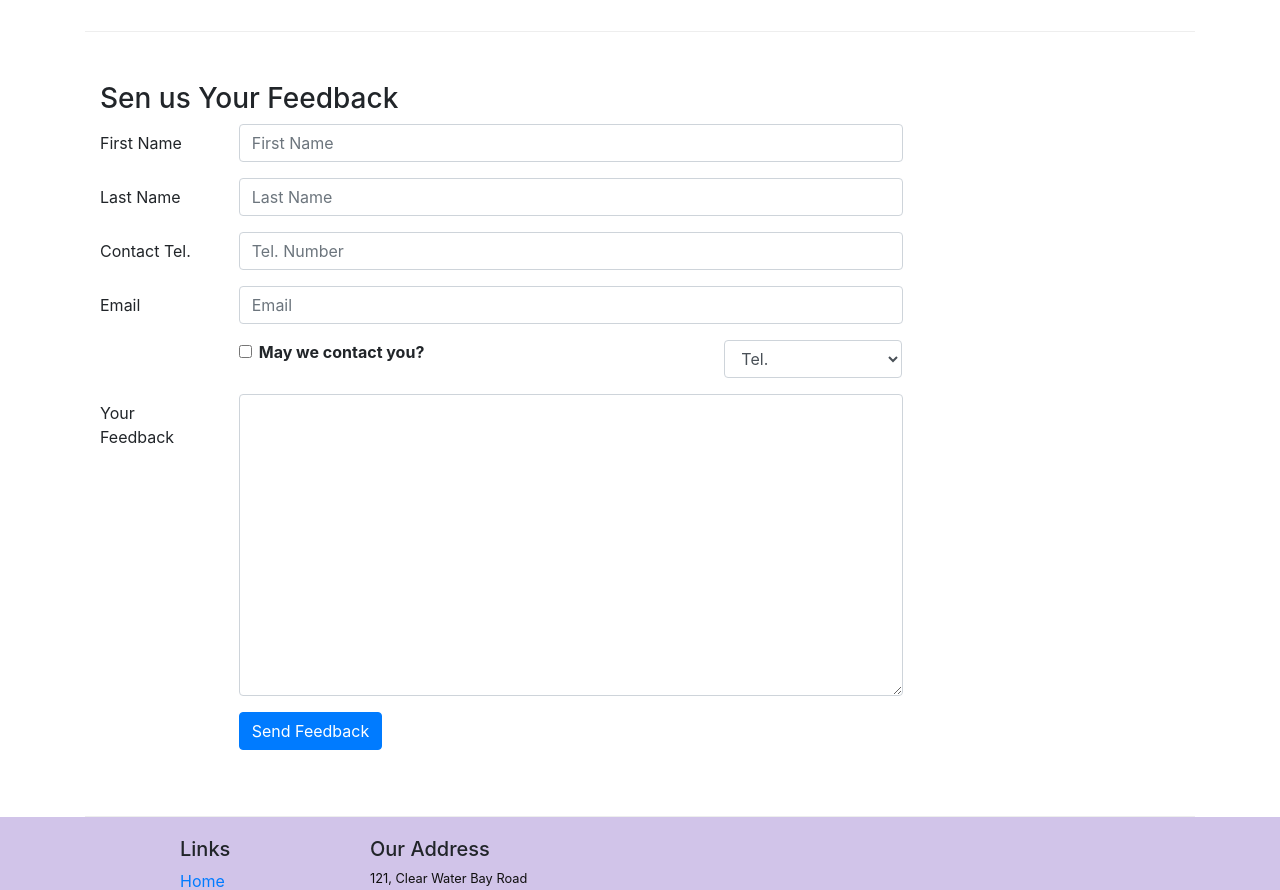
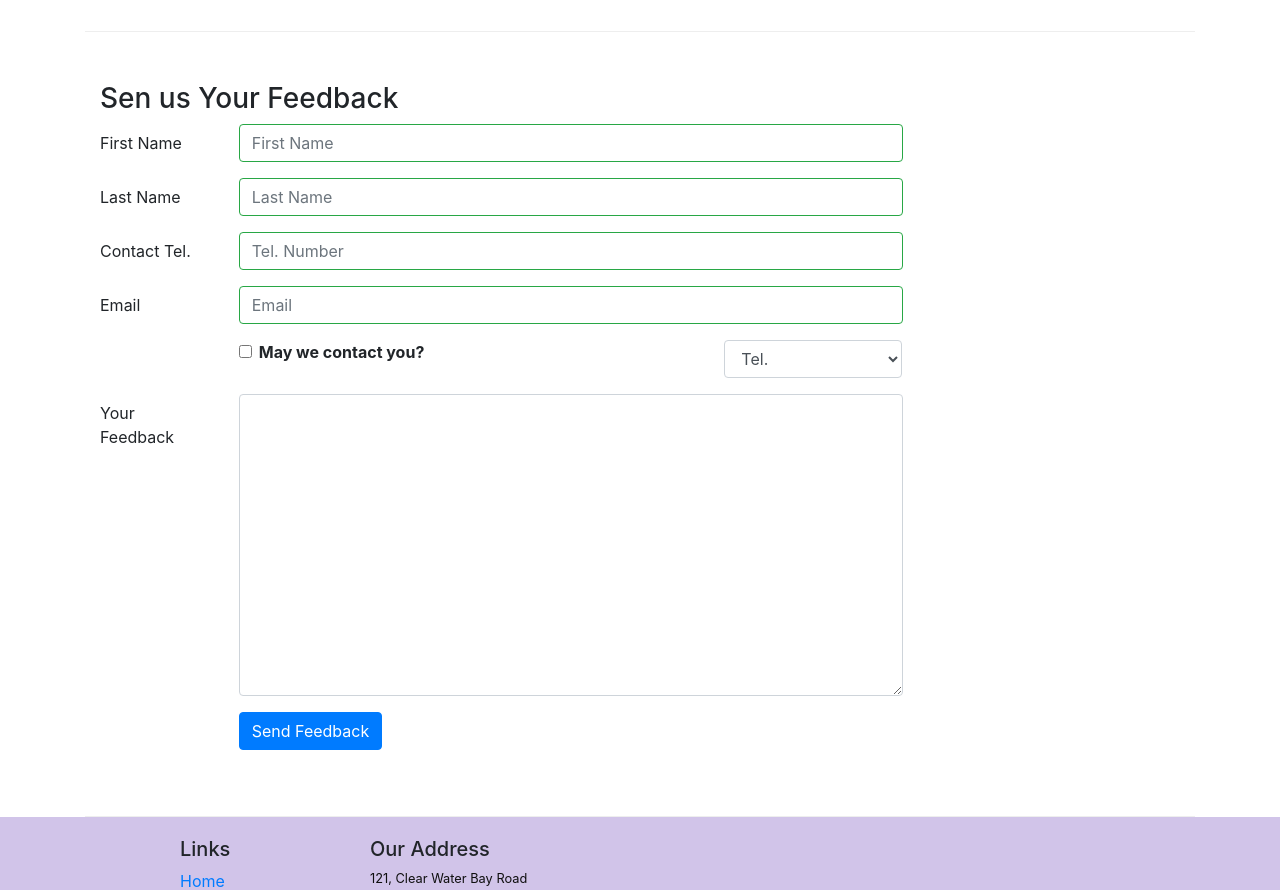
Before and after one commit to NicolasAponte/React, a React (Create React App) app: page /contactus in a window 1280 px wide. Shown: the part 840-1730 px from the top of the page. Built offline with nearby package versions, Linux system fonts and the light colour scheme.

Commit message:
Controlled Form Validation

```diff
--- a/src/components/ContactComponent.js
+++ b/src/components/ContactComponent.js
@@ -1,5 +1,5 @@
 import React, {Component} from 'react';
-import { Breadcrumb, BreadcrumbItem, Form,Button,FormGroup,Label,Input,Col } from 'reactstrap';
+import { Breadcrumb, BreadcrumbItem, Form,Button,FormGroup,Label,Input,Col, Row,FormFeedback } from 'reactstrap';
 import {Link} from 'react-router-dom';
 {/*Es necesario convertir el componente funcional en una clase componente
 para poder guardar el state del Form en el React Component*/}
@@ -17,14 +17,20 @@ class Contact extends Component {
             email: '',
             agree: false,
             contactType: 'Tel.',
-            message: ''
+            message: '',
+            touched: {
+                firstname: false,
+                lastname: false,
+                telnum: false,
+                email: false
+            }
         }
         this.handleSubmit = this.handleSubmit.bind(this);
         this.handleInputChange = this.handleInputChange.bind(this);
-
+        this.handleBlur = this.handleBlur.bind(this);
     }
 
-    handleInputChange(event) {
+    handleInputChange = (event) => {
         const target = event.target;
         const value = target.type === 'checkbox' ? target.checked : target.value;
         const name = target.name;
@@ -33,13 +39,52 @@ class Contact extends Component {
             [name]: value
         });
     }
-    handleSubmit(event) {
+    handleSubmit(event){
         console.log("Current State is:" +JSON.stringify(this.state));
         alert("Current State is:" +JSON.stringify(this.state));
         event.preventDefault();
     }
 
+    handleBlur = (field) => (evt) => {
+        this.setState({
+            touched: {...this.state.touched, [field]: true}
+        });
+    }
+
+    validate(firstname,lastname,telnum,email) {
+        const errors = {
+            firstname: '',
+            lastname:'',
+            telnum: '',
+            email: ''
+        };
+        if (this.state.touched.firstname && firstname.length < 3){
+            errors.firstname = 'First Name should be >= 3 characters';
+        }else if (this.state.touched.firstname && firstname.lenght > 10){
+            errors.firstname = 'First Name should be <= 10 characters';
+        }
+
+        if (this.state.touched.lastname && lastname.length < 3){
+            errors.lastname = 'Last Name should be >= 3 characters';
+        }else if (this.state.touched.lastname && lastname.lenght >10){
+            errors.lastname = 'Last Name should be <= 10 characters';
+        }
+
+        const reg = /^\d+$/;
+        if (this.state.touched.telnum && !reg.test(telnum)){
+            errors.telnum = 'Tel. Number should contain only numbers';
+        }
+
+        if (this.state.touched.email && email.split('').filter(x => x === '@').length !== 1) {
+            errors.email = 'Email should  containt a  @';
+        }
+
+        return errors;
+
+    }
+
     render () { {/*Es necesaria la funcion render al usar class component*/}
+    const errors = this.validate(this.state.firstname, this.state.lastname, this.state.telnum, this.state.email);
         return(
             <div className="container">
                 <div className="row">
@@ -88,28 +133,48 @@ class Contact extends Component {
                                 <Label htmlFor="firstname" md={2}>First Name</Label>
                                 <Col md={10}>
                                     <Input type="text" id="firstname" name="firstname"
-                                    placeholder="First Name" value={this.state.firstname} onChange={this.handleInputChange}/>
+                                    placeholder="First Name" value={this.state.firstname}
+                                    valid = {errors.firstname === ''}
+                                    invalid = {errors.firstname !== ''}
+                                    onBlur={this.handleBlur('firstname')}
+                                    onChange={this.handleInputChange}/>
+                                    <FormFeedback>{errors.firstname}</FormFeedback>
                                 </Col>
                             </FormGroup>
                             <FormGroup row>
                                 <Label htmlFor="lastname" md={2}>Last Name</Label>
                                 <Col md={10}>
                                     <Input type="text" id="lastname" name="lastname"
-                                    placeholder="Last Name" value={this.state.lastname} onChange={this.handleInputChange}/>
+                                    placeholder="Last Name" value={this.state.lastname}
+                                    valid = {errors.lastname === ''}
+                                    invalid = {errors.lastname !== ''}
+                                    onBlur={this.handleBlur('lastname')}
+                                    onChange={this.handleInputChange}/>
+                                    <FormFeedback>{errors.lastname}</FormFeedback>
                                 </Col>
                             </FormGroup>
                             <FormGroup row>
                                 <Label htmlFor="telnum" md={2}>Contact Tel.</Label>
                                 <Col md={10}>
                                     <Input type="tel" id="telnum" name="telnum"
-                                    placeholder="Tel. Number" value={this.state.telnum} onChange={this.handleInputChange}/>
+                                    placeholder="Tel. Number" value={this.state.telnum}
+                                    valid = {errors.telnum === ''}
+                                    invalid = {errors.telnum !== ''}
+                                    onBlur={this.handleBlur('telnum')}
+                                    onChange={this.handleInputChange}/>
+                                    <FormFeedback>{errors.telnum}</FormFeedback>
                                 </Col>
                             </FormGroup>
                             <FormGroup row>
                                 <Label htmlFor="email" md={2}>Email</Label>
                                 <Col md={10}>
                                     <Input type="email" id="email" name="email"
-                                    placeholder="Email" value={this.state.email} onChange={this.handleInputChange}/>
+                                    placeholder="Email" value={this.state.email}
+                                    valid = {errors.email === ''}
+                                    invalid = {errors.email !== ''}
+                                    onBlur={this.handleBlur('email')}
+                                    onChange={this.handleInputChange}/>
+                                    <FormFeedback>{errors.email}</FormFeedback>
                                 </Col>
                             </FormGroup>
                             <FormGroup row>
```
